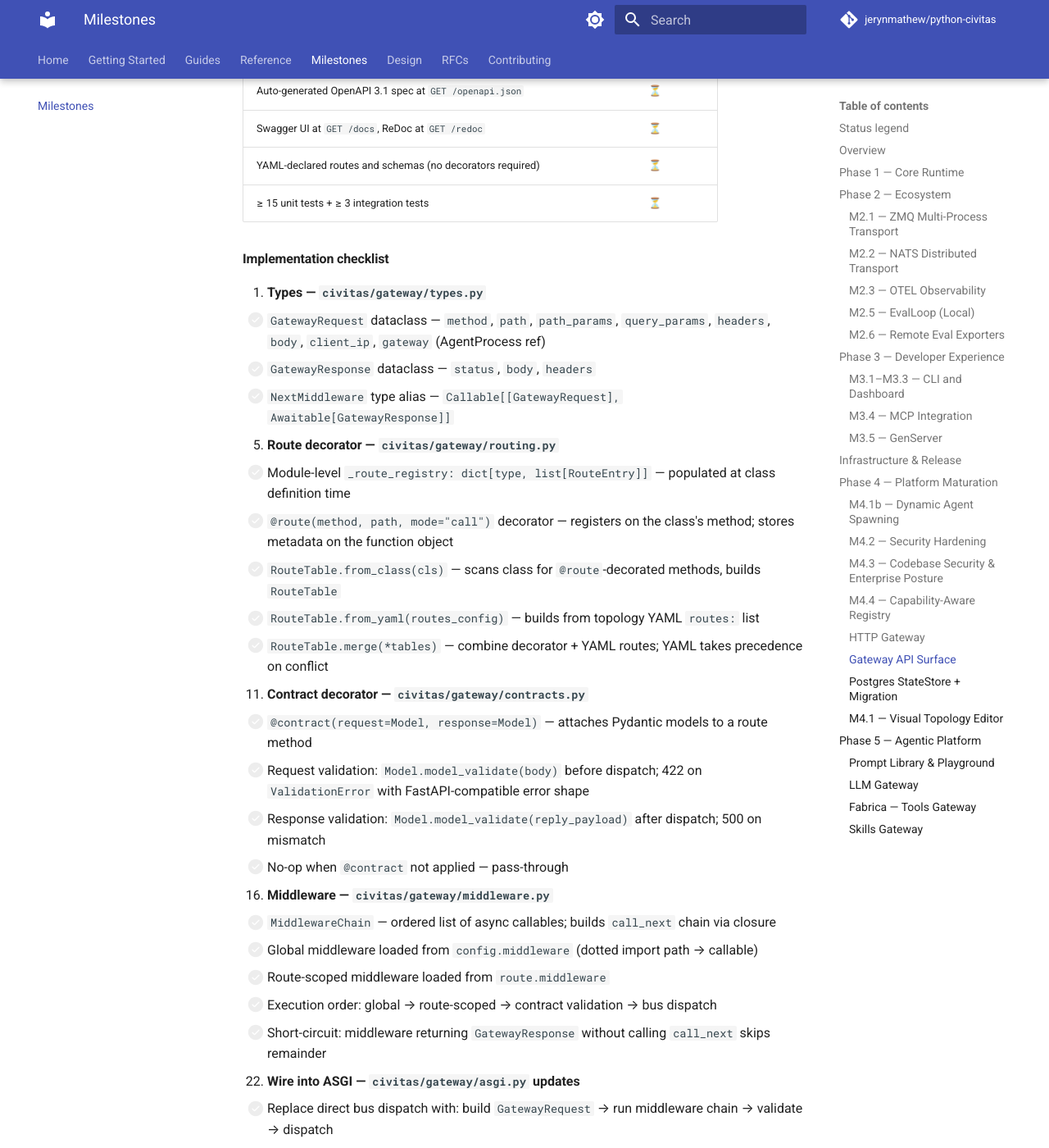
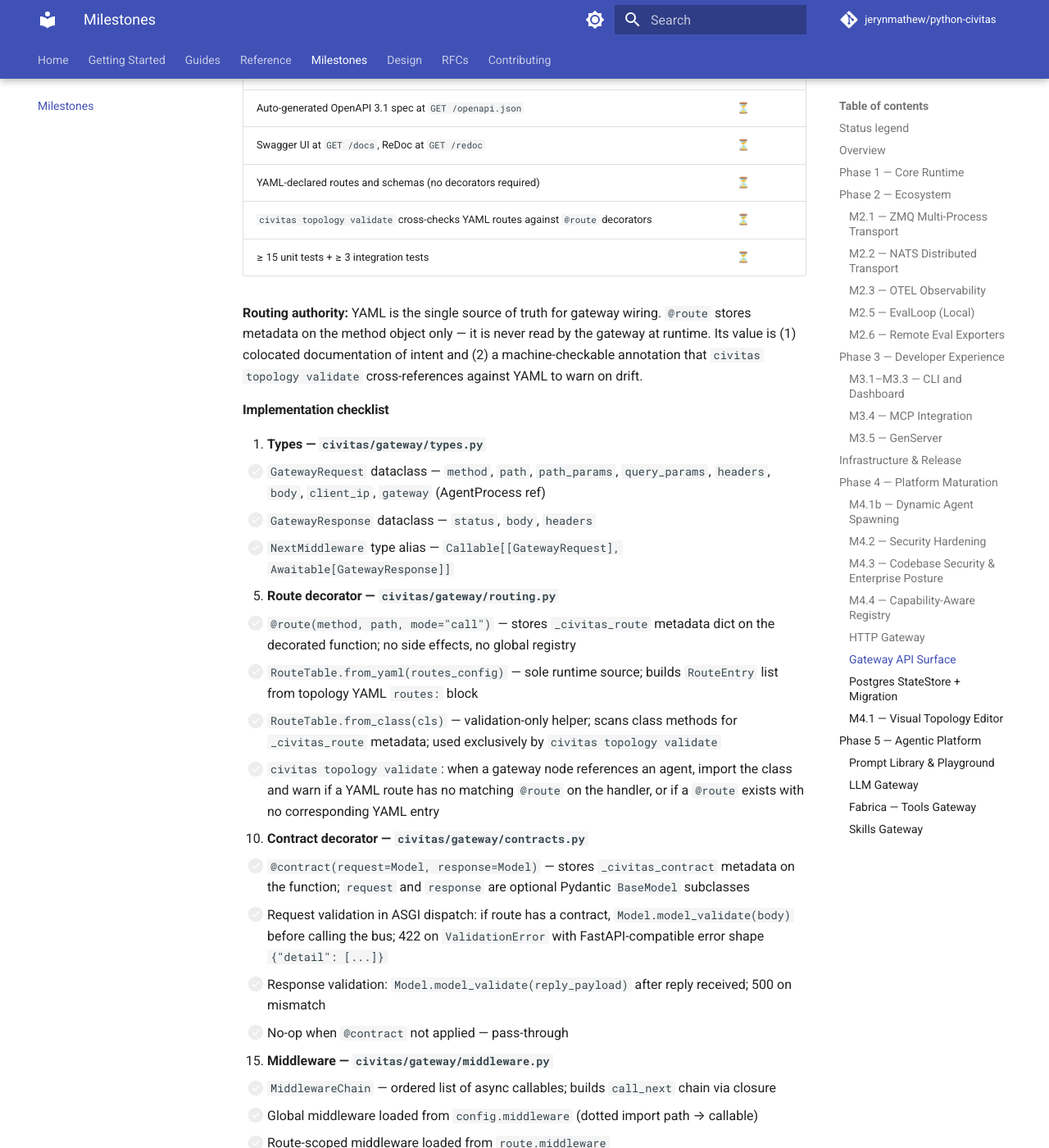
Before and after one commit to jerynmathew/python-civitas, an MkDocs documentation site: the page built from docs/milestones.md, in a window 1280 px wide and 1400 px high, scrolled down 18475 px. Shown: the whole window at 82% size. Built offline with MkDocs 1.6.1 and Material for MkDocs 9.7.7, drawn with Linux system fonts in a browser that asks for light colours; comment, search, counter and statistics services are not loaded; some of the changed text lies outside the part shown.

Commit message:
docs: update Gateway API Surface checklist for Option A routing authority
- @route stores metadata only, no global registry, no runtime discovery
- RouteTable.from_class() scoped to topology validate only
- RouteTable.merge() removed (YAML is sole authoritative source)
- topology validate cross-check added as explicit deliverable
- routing authority note added to milestone description

```diff
--- a/docs/milestones.md
+++ b/docs/milestones.md
@@ -545,7 +545,7 @@ Declarative routes, Pydantic request/response validation, middleware chain, and
 
 | Deliverable | Status |
 |-------------|--------|
-| `@route` decorator — maps HTTP method + path to agent handler | ⏳ |
+| `@route` decorator — documents HTTP method + path on agent handler (YAML is authoritative for wiring) | ⏳ |
 | Path parameter extraction into `message.payload` | ⏳ |
 | `@contract` decorator — Pydantic request/response validation, 422 error shape | ⏳ |
 | `GatewayRequest` / `GatewayResponse` / `NextMiddleware` types | ⏳ |
@@ -554,7 +554,10 @@ Declarative routes, Pydantic request/response validation, middleware chain, and
 | Auto-generated OpenAPI 3.1 spec at `GET /openapi.json` | ⏳ |
 | Swagger UI at `GET /docs`, ReDoc at `GET /redoc` | ⏳ |
 | YAML-declared routes and schemas (no decorators required) | ⏳ |
+| `civitas topology validate` cross-checks YAML routes against `@route` decorators | ⏳ |
 | ≥ 15 unit tests + ≥ 3 integration tests | ⏳ |
+
+**Routing authority:** YAML is the single source of truth for gateway wiring. `@route` stores metadata on the method object only — it is never read by the gateway at runtime. Its value is (1) colocated documentation of intent and (2) a machine-checkable annotation that `civitas topology validate` cross-references against YAML to warn on drift.
 
 #### Implementation checklist
 
@@ -564,16 +567,15 @@ Declarative routes, Pydantic request/response validation, middleware chain, and
    - [ ] `NextMiddleware` type alias — `Callable[[GatewayRequest], Awaitable[GatewayResponse]]`
 
 2. **Route decorator — `civitas/gateway/routing.py`**
-   - [ ] Module-level `_route_registry: dict[type, list[RouteEntry]]` — populated at class definition time
-   - [ ] `@route(method, path, mode="call")` decorator — registers on the class's method; stores metadata on the function object
-   - [ ] `RouteTable.from_class(cls)` — scans class for `@route`-decorated methods, builds `RouteTable`
-   - [ ] `RouteTable.from_yaml(routes_config)` — builds from topology YAML `routes:` list
-   - [ ] `RouteTable.merge(*tables)` — combine decorator + YAML routes; YAML takes precedence on conflict
+   - [ ] `@route(method, path, mode="call")` — stores `_civitas_route` metadata dict on the decorated function; no side effects, no global registry
+   - [ ] `RouteTable.from_yaml(routes_config)` — sole runtime source; builds `RouteEntry` list from topology YAML `routes:` block
+   - [ ] `RouteTable.from_class(cls)` — validation-only helper; scans class methods for `_civitas_route` metadata; used exclusively by `civitas topology validate`
+   - [ ] `civitas topology validate`: when a gateway node references an agent, import the class and warn if a YAML route has no matching `@route` on the handler, or if a `@route` exists with no corresponding YAML entry
 
 3. **Contract decorator — `civitas/gateway/contracts.py`**
-   - [ ] `@contract(request=Model, response=Model)` — attaches Pydantic models to a route method
-   - [ ] Request validation: `Model.model_validate(body)` before dispatch; 422 on `ValidationError` with FastAPI-compatible error shape
-   - [ ] Response validation: `Model.model_validate(reply_payload)` after dispatch; 500 on mismatch
+   - [ ] `@contract(request=Model, response=Model)` — stores `_civitas_contract` metadata on the function; `request` and `response` are optional Pydantic `BaseModel` subclasses
+   - [ ] Request validation in ASGI dispatch: if route has a contract, `Model.model_validate(body)` before calling the bus; 422 on `ValidationError` with FastAPI-compatible error shape `{"detail": [...]}`
+   - [ ] Response validation: `Model.model_validate(reply_payload)` after reply received; 500 on mismatch
    - [ ] No-op when `@contract` not applied — pass-through
 
 4. **Middleware — `civitas/gateway/middleware.py`**
@@ -584,15 +586,16 @@ Declarative routes, Pydantic request/response validation, middleware chain, and
    - [ ] Short-circuit: middleware returning `GatewayResponse` without calling `call_next` skips remainder
 
 5. **Wire into ASGI — `civitas/gateway/asgi.py` updates**
-   - [ ] Replace direct bus dispatch with: build `GatewayRequest` → run middleware chain → validate → dispatch
+   - [ ] Replace direct bus dispatch with: build `GatewayRequest` → run middleware chain → contract validate → dispatch
    - [ ] `GatewayRequest.gateway` set to the `HTTPGateway` instance (for stateful GenServer middleware)
+   - [ ] Contract metadata read from the agent class method via `@route` + `@contract` on the matched handler
 
 6. **OpenAPI — `civitas/gateway/openapi.py`**
-   - [ ] `OpenAPIBuilder` — introspects `RouteTable` + `@contract` models at startup
+   - [ ] `OpenAPIBuilder` — reads `RouteTable` (from YAML) + loads agent class to read `@contract` metadata
    - [ ] Generates OpenAPI 3.1 `paths` from route entries
    - [ ] Request body schema from `@contract(request=Model)` via `Model.model_json_schema()`
    - [ ] Response schema from `@contract(response=Model)`
-   - [ ] Operation summary from first line of handler docstring
+   - [ ] Operation summary from first line of matched handler's docstring
    - [ ] Operation description from full docstring
    - [ ] Tags from agent name
    - [ ] Auto-includes 422 response schema when request model is declared
@@ -602,9 +605,11 @@ Declarative routes, Pydantic request/response validation, middleware chain, and
    - [ ] `docs.enabled: false` config disables all three endpoints
 
 7. **Tests (≥ 15 unit, ≥ 3 integration)**
-   - [ ] `@route` registers correctly on a class method
-   - [ ] `RouteTable.from_class()` extracts all decorated routes
-   - [ ] `RouteTable.from_yaml()` builds routes from config dict
+   - [ ] `@route` stores metadata on the function, no global registry side-effect
+   - [ ] `RouteTable.from_yaml()` builds routes correctly from config dict
+   - [ ] `RouteTable.from_class()` reads `@route` metadata from class methods
+   - [ ] `topology validate` warns when YAML route has no matching `@route` on agent
+   - [ ] `topology validate` warns when `@route` exists with no YAML entry
    - [ ] Path parameters extracted correctly from URL
    - [ ] `@contract` request validation: valid body → dispatched; invalid → 422 with FastAPI error shape
    - [ ] `@contract` response validation: valid reply → 200; invalid → 500
```
